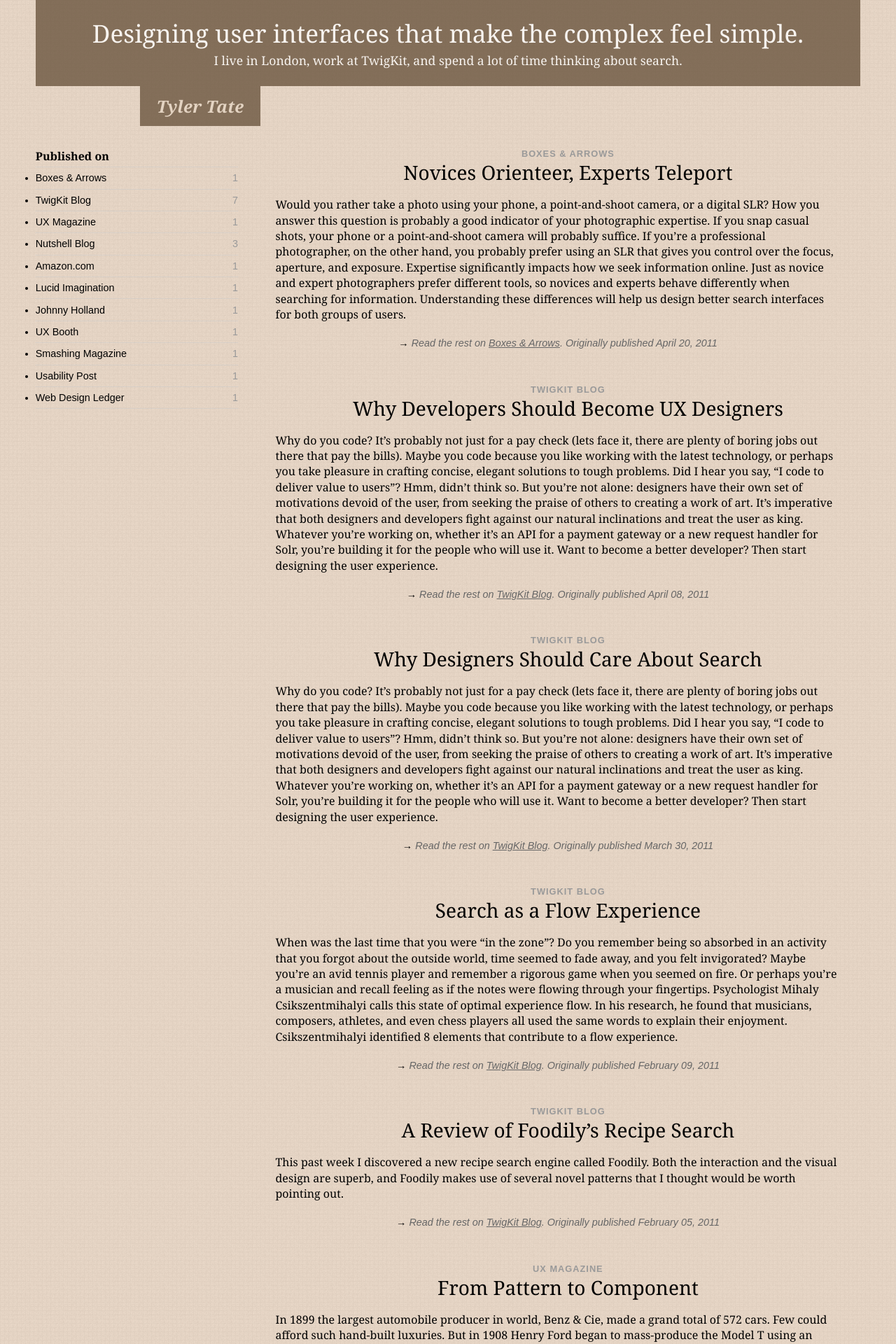
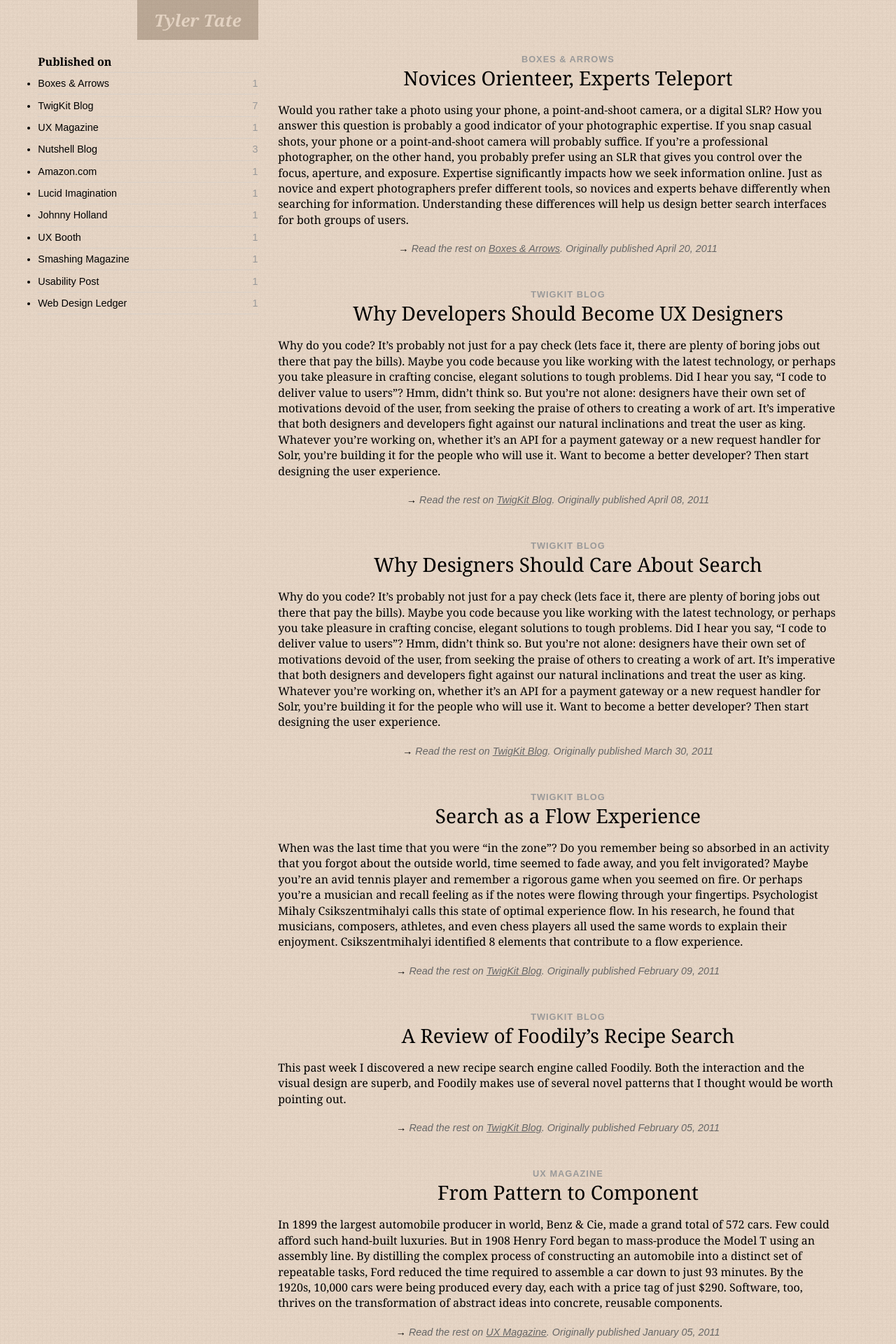
Before and after one commit to SeriouslyInc/tylertate, a Jekyll site: the page built from index.html, in a window 1280 px wide. Shown: the top 1920 px of the page at 70% size. Built offline with Jekyll 4.4.1, drawn with Linux system fonts in a browser that asks for light colours; nearby versions of some CDN libraries.

Commit message:
simplifying header

```diff
--- a/_includes/header.html
+++ b/_includes/header.html
@@ -1,13 +1,5 @@
 <header id="top">
-	<section>
-		<p id="tagline">
-			<span>Designing user interfaces that make the complex feel simple.</span>
-			I live in London, work at TwigKit, and spend a lot of time thinking about search.
-		</p>
-	</section>
-	<section>
-		<div id="logo">
-			<h1>Tyler Tate</h1>
-		</div>
+	<section id="logo">
+		<h1>Tyler Tate</h1>
 	</section>
 </header>
--- a/resources/css/main.css
+++ b/resources/css/main.css
@@ -37,17 +37,6 @@ body {
   background: #e4d4c2 url('../images/graph-paper.png') repeat;
 }
 header#top {
-  margin-top: -7.5em;
-  -webkit-transition: margin 0.2s ease-out;
-}
-header#top:hover {
-  margin-top: 0;
-}
-header#top:hover #logo h1, header#top:hover p#tagline {
-  opacity: 0.75;
-  filter: alpha "(opacity = 0.75)";
-}
-header#top section {
   position: relative;
   overflow: hidden;
   max-width: 1200px;
@@ -57,9 +46,8 @@ header#top section {
 header#top #logo {
   display: inline;
   float: left;
-  width: 26.785714285714285%;
-  margin: 0 0.8928571428571428%;
-  padding-bottom: 0.75em;
+  width: 26.190476190476193%;
+  margin: 0 1.1904761904761905%;
 }
 header#top #logo h1 {
   float: right;
@@ -74,8 +62,8 @@ header#top #logo h1 {
 header#top p#tagline {
   display: inline;
   float: left;
-  width: 98.21428571428571%;
-  margin: 0 0.8928571428571428%;
+  width: 97.61904761904762%;
+  margin: 0 1.1904761904761905%;
   font-size: 1.1em;
   padding: 1.5em 0;
   line-height: 1.2em;
@@ -103,12 +91,12 @@ section#writing {
 section#writing aside {
   display: inline;
   float: left;
-  width: 26.785714285714285%;
-  margin: 0 0.8928571428571428%;
+  width: 26.190476190476193%;
+  margin: 0 1.1904761904761905%;
   margin-top: 1.25em;
 }
 section#writing aside ul#publisher {
-  margin: 0.25em 10% 0 0;
+  margin: 0.25em 0 0 0;
   border-top: 1px dotted #ccc;
 }
 section#writing aside ul#publisher li {
@@ -124,8 +112,8 @@ section#writing aside ul#publisher li span {
 section#writing section#articles {
   display: inline;
   float: left;
-  width: 69.64285714285714%;
-  margin: 0 0.8928571428571428%;
+  width: 69.04761904761905%;
+  margin: 0 1.1904761904761905%;
 }
 section#writing section#articles article {
   margin-top: 1.25em;
@@ -195,26 +183,26 @@ section#speaking p {
 section#speaking #upcoming {
   display: inline;
   float: left;
-  width: 41.07142857142857%;
-  margin: 0 0.8928571428571428%;
+  width: 40.476190476190474%;
+  margin: 0 1.1904761904761905%;
 }
 section#speaking #past {
   display: inline;
   float: left;
-  width: 55.35714285714286%;
-  margin: 0 0.8928571428571428%;
+  width: 54.761904761904766%;
+  margin: 0 1.1904761904761905%;
 }
 section#speaking #past #past-row {
   display: inline-block;
   overflow: hidden;
-  width: 103.125%;
-  margin: 0 -1.5625%;
+  width: 104.16666666666667%;
+  margin: 0 -2.083333333333333%;
 }
 section#speaking #past #past-row .xcolumn {
   display: inline;
   float: left;
-  width: 46.875%;
-  margin: 0 1.5625%;
+  width: 45.83333333333333%;
+  margin: 0 2.083333333333333%;
 }
 @media screen and (orientation:portrait) and (max-device-width: 1024px) {
   #body {
@@ -228,8 +216,8 @@ section#speaking #past #past-row .xcolumn {
   section#writing section#articles {
     display: inline;
     float: left;
-    width: 98.21428571428571%;
-    margin: 0 0.8928571428571428%;
+    width: 97.61904761904762%;
+    margin: 0 1.1904761904761905%;
   }
   section#writing section#articles article section p {
     font-size: 1.1em;
@@ -248,8 +236,8 @@ section#speaking #past #past-row .xcolumn {
   section#writing section#articles {
     display: inline;
     float: left;
-    width: 98.21428571428571%;
-    margin: 0 0.8928571428571428%;
+    width: 97.61904761904762%;
+    margin: 0 1.1904761904761905%;
   }
   section#writing section#articles article section p {
     font-size: 1.1em;
```
Also changed, not shown: resources/css/main.less (+4 -19 lines).
